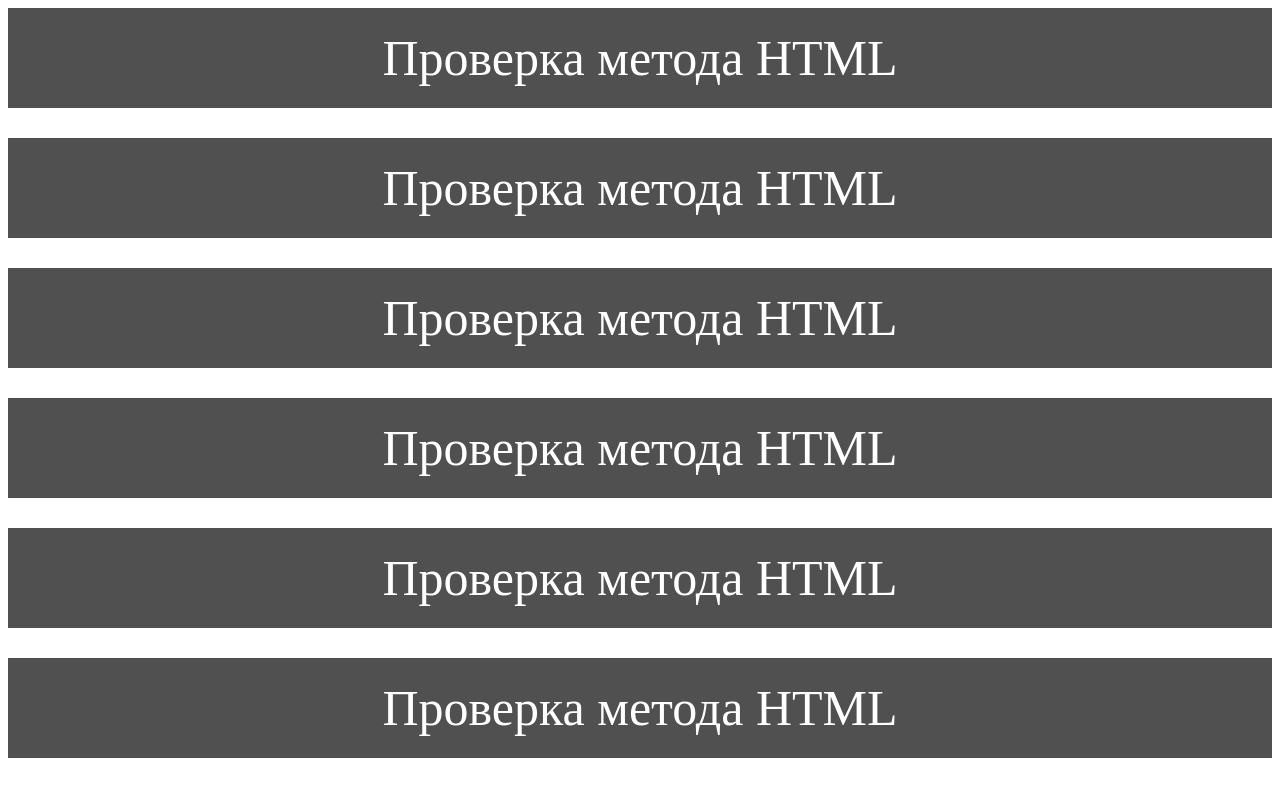
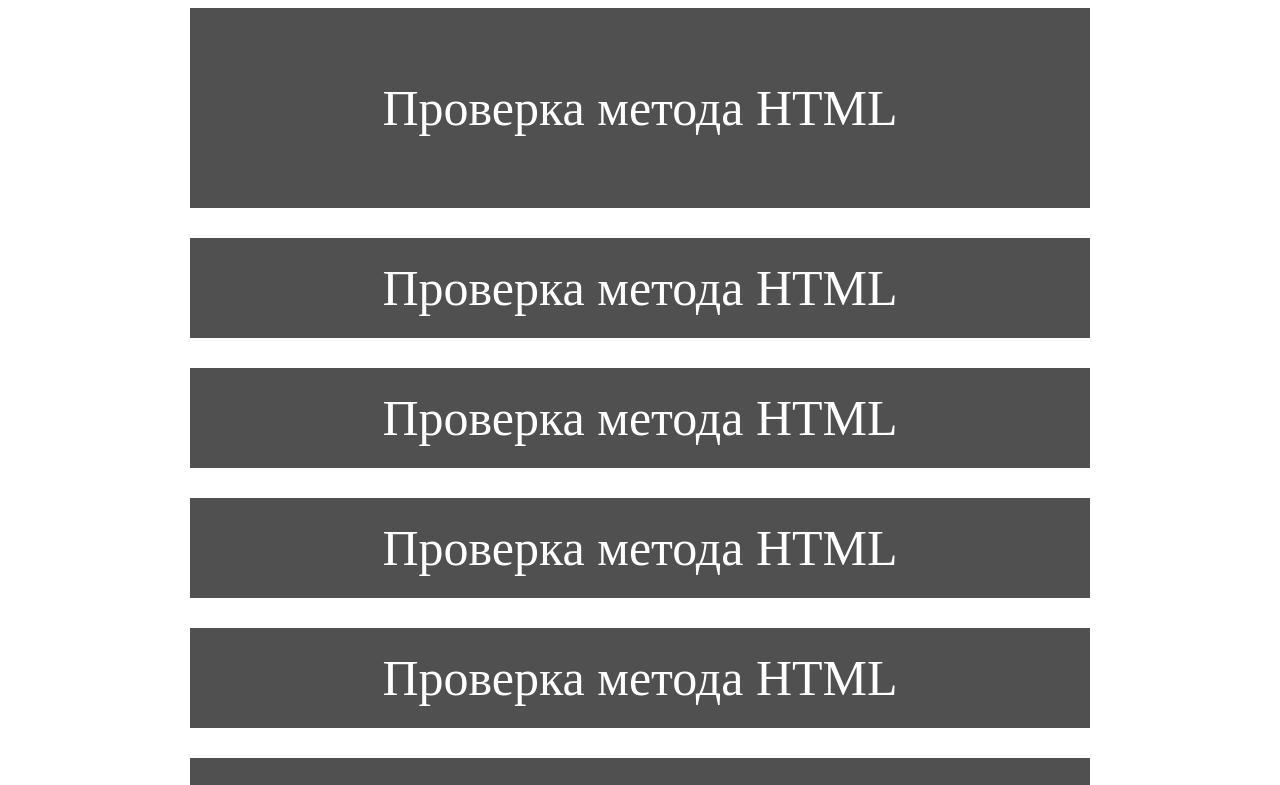
Before and after one commit to muslimax/homework1-jQ-, a plain HTML site: page index.html in a window 1280 px wide. Shown: the top 785 px of the page. Drawn offline with Linux system fonts and the light colour scheme.

Commit message:
change method width

```diff
--- a/index.html
+++ b/index.html
@@ -7,7 +7,7 @@
     <title>Document</title>
     <link rel="stylesheet" href="style/style.css">
 </head>
-<div class="section"></div>
+<div class="section first"></div>
 <div></div>
 <div></div>
 <div class="section"></div>
--- a/js/myJQuery.js
+++ b/js/myJQuery.js
@@ -84,7 +84,7 @@ function jQ(params) {
             } else if (typeof newWidth === "string") {
                 this.element[i].style.width = newWidth
             } else  {
-                return this.element[0].clientWidth + "px"
+                return this.element[0].clientWidth
             }
         }
         return this
@@ -96,7 +96,7 @@ function jQ(params) {
             } else if (typeof newHeight === "string") {
                 this.element[i].style.height = newHeight
             } else {
-               return this.element[0].clientHeight + "px"
+               return this.element[0].clientHeight
             }
         }
         return this
--- a/js/script.js
+++ b/js/script.js
@@ -12,5 +12,4 @@ let x = $("div")
     /* Вашим домашним заданием будет сделать методы которые будут удалять и добавлять классы (addClass, removeClass). Также сделать методы которые будут изменять ширину и высоту элементов, при этом если вы получаете просто число, то сами добавляете “px”, а если получаете строку, то просто передаете для ширины, но если вы ничего не получаете, то возвращаете ширину или высоту первого элемента. (height, width) */
    .addClass("justify-center")
     .removeClass("section")
-    .width()
-    .height()
+    .width(900)
```
